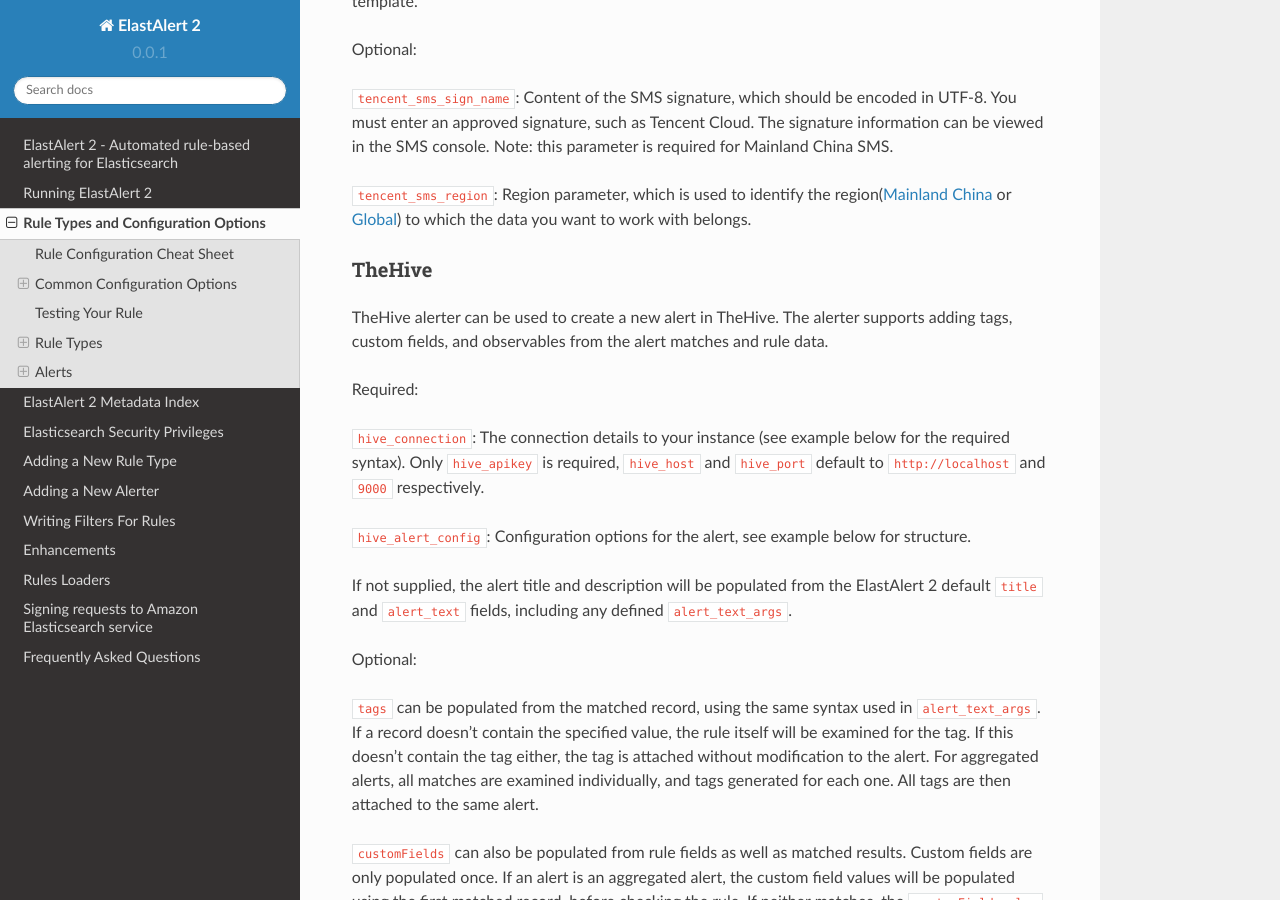
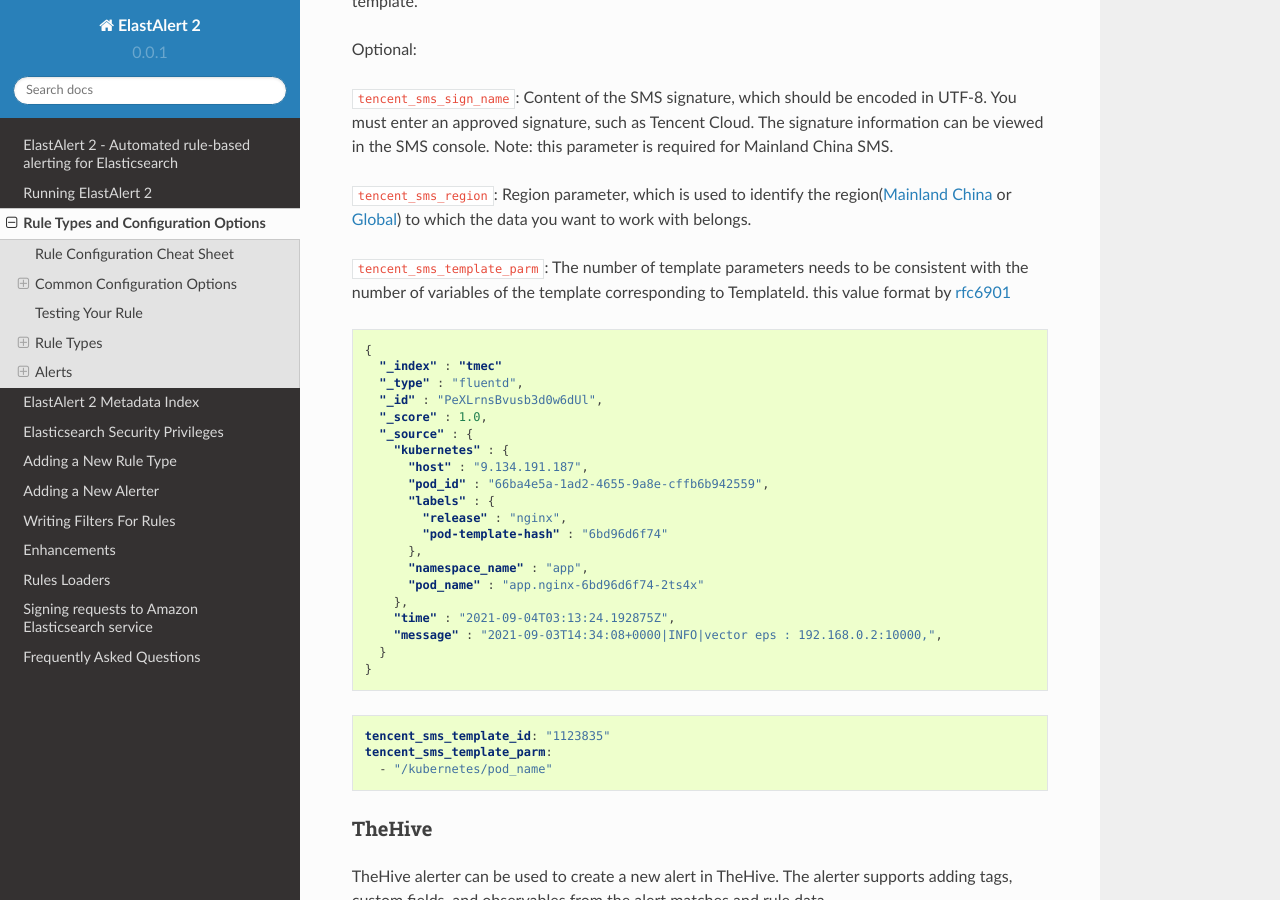
Before and after one commit to Yelp/elastalert, a Sphinx documentation site: the page built from docs/source/ruletypes.rst, in a window 1280 px wide and 900 px high, scrolled down 71163 px. Built offline with Sphinx 7.4.7 and the Read the Docs theme 2.0.0, drawn with Linux system fonts in a browser that asks for light colours.

Commit message:
support template_parm

```diff
--- a/docs/source/ruletypes.rst
+++ b/docs/source/ruletypes.rst
@@ -2840,6 +2840,41 @@
 ``tencent_sms_region``: Region parameter, which is used to identify the region(`Mainland China <https://intl.cloud.tencent.com/document/api/382/40466#region-list>`_ or
 `Global <https://cloud.tencent.com/document/api/382/52071#.E5.9C.B0.E5.9F.9F.E5.88.97.E8.A1.A8>`_) to which the data you want to work with belongs.
 
+``tencent_sms_template_parm``: The number of template parameters needs to be consistent with the number of variables of the template corresponding to TemplateId.
+this value format by `rfc6901 <https://datatracker.ietf.org/doc/html/rfc6901>`_
+
+.. code-block:: json
+
+    {
+      "_index" : "tmec"
+      "_type" : "fluentd",
+      "_id" : "PeXLrnsBvusb3d0w6dUl",
+      "_score" : 1.0,
+      "_source" : {
+        "kubernetes" : {
+          "host" : "9.134.191.187",
+          "pod_id" : "66ba4e5a-1ad2-4655-9a8e-cffb6b942559",
+          "labels" : {
+            "release" : "nginx",
+            "pod-template-hash" : "6bd96d6f74"
+          },
+          "namespace_name" : "app",
+          "pod_name" : "app.nginx-6bd96d6f74-2ts4x"
+        },
+        "time" : "2021-09-04T03:13:24.192875Z",
+        "message" : "2021-09-03T14:34:08+0000|INFO|vector eps : 192.168.0.2:10000,",
+      }
+    }
+
+
+.. code-block:: yaml
+
+    tencent_sms_template_id: "1123835"
+    tencent_sms_template_parm:
+      - "/kubernetes/pod_name"
+
+
+
 
 TheHive
 ~~~~~~~
--- a/requirements.txt
+++ b/requirements.txt
@@ -22,3 +22,4 @@
 twilio>=6.0.0,<6.58
 tzlocal<3.0
 tencentcloud-sdk-python>=3.0.484
+jsonpointer>=2.1
--- a/setup.py
+++ b/setup.py
@@ -48,6 +48,7 @@
         'cffi>=1.11.5',
         'statsd-tags==3.2.1.post1',
         'tzlocal<3.0',
-        'tencentcloud-sdk-python>=3.0.484'
+        'tencentcloud-sdk-python>=3.0.484',
+        'jsonpointer>=2.1'
     ]
 )
```
Also changed, not shown: 2 other files.
